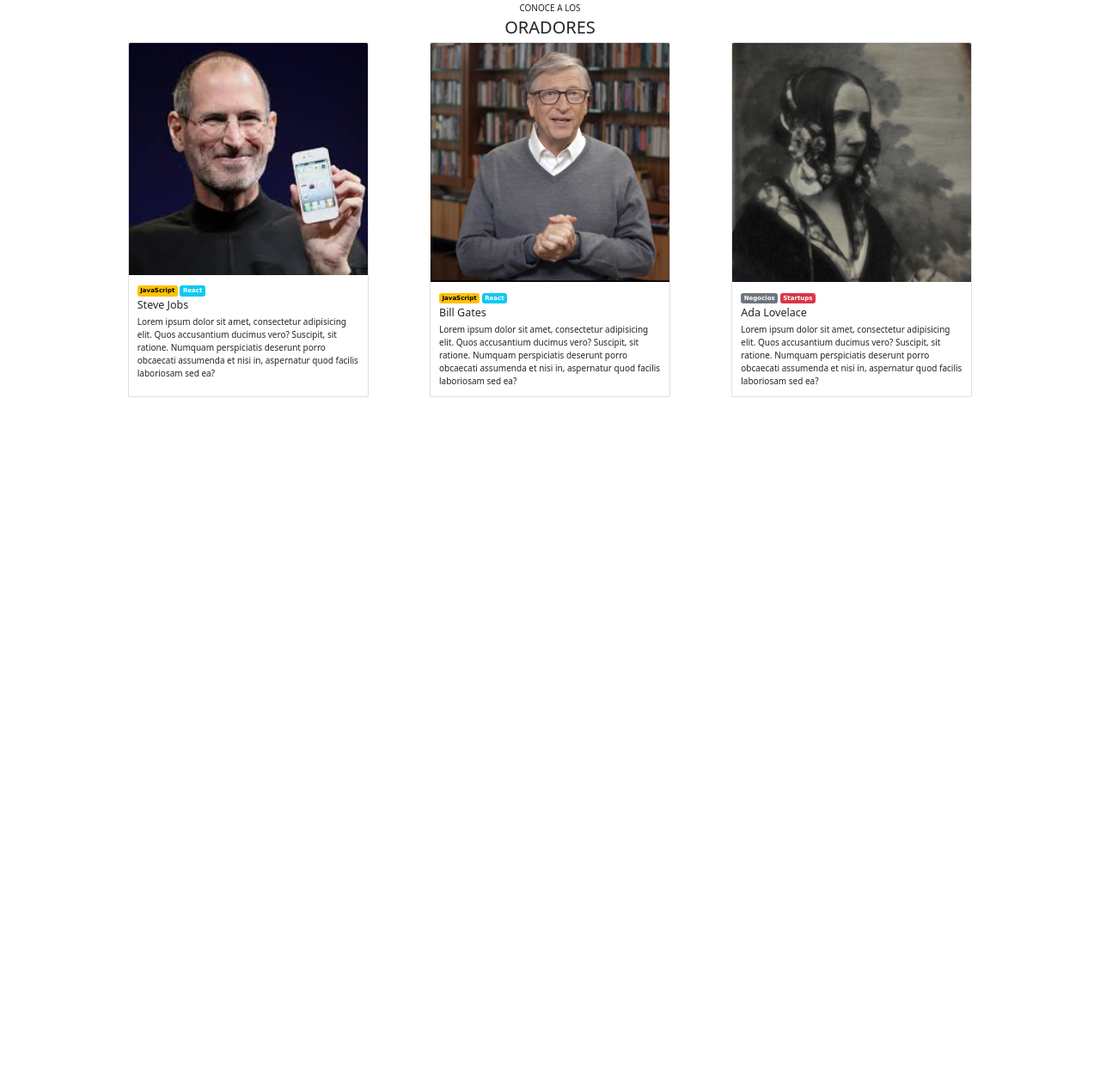
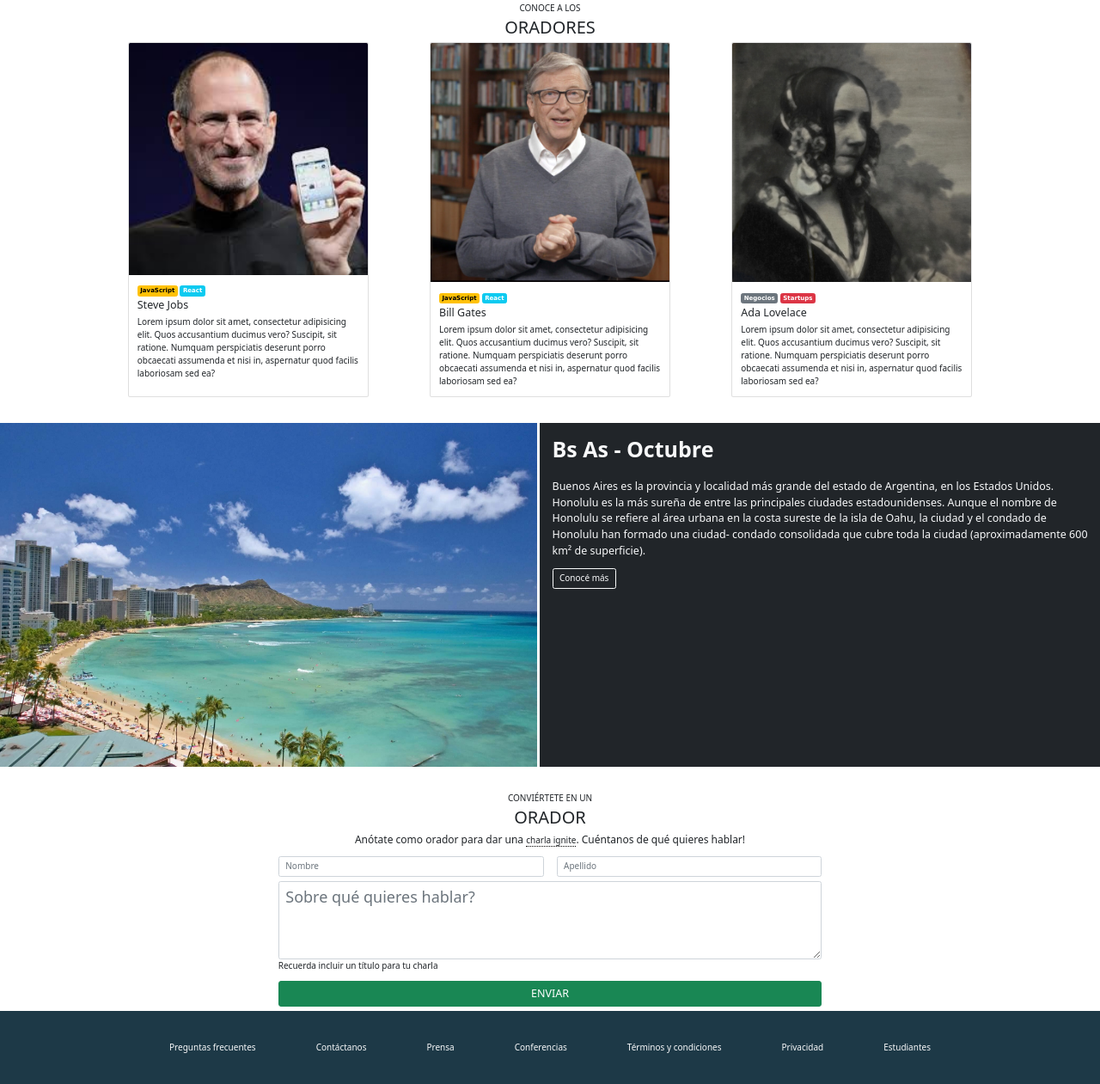
Before and after one commit to lauterre/integrador, a plain HTML site: page index.html in a window 1280 px wide. Shown: the part 574-1835 px from the top of the page at 86% size. Before the commit the page ends 1036 px from the top, so only its background shows below. Drawn offline with nearby package versions, Linux system fonts and the light colour scheme.

Commit message:
modificacion

```diff
--- a/CSS/integrador.css
+++ b/CSS/integrador.css
@@ -28,3 +28,10 @@
     bottom: 9rem;
     right: 12rem;
   }
+  u {
+    border-bottom: 1px dotted #000;
+    text-decoration: none;
+}
+#piepag{
+    background: rgb(29, 57, 71);
+}
--- a/index.html
+++ b/index.html
@@ -5,7 +5,6 @@
 <!-- Required meta tags -->
     <meta charset="utf-8">
     <meta name="viewport" content="width=device-width, initial-scale=1, shrink-to-fit=no">
-
 <!-- Link CSS -->
     <link rel="stylesheet" href="CSS/integrador.css">
     <!-- Bootstrap CSS v5.0.2 -->
@@ -53,7 +52,7 @@
 
     <div class="container1">
 <!-- Imagen -->
-        <img src="Imagenes/ba1.jpg" alt="Buenos Aires" style="width:100%; height: 50rem; filter: brightness(50%);">
+<img src="Imagenes/ba1.jpg" class="img-fluid" alt="Buenos Aires" style="width:100%; height: 50rem; filter: brightness(50%);">
 <!-- Texto -->
             <div class="bottom-right">
             <h2>Conf Bs As</h2>
@@ -65,14 +64,13 @@
                 <button type="button" class="btn btn-outline-light">Quiero ser orador</button>
                 <button type="button" class="btn btn-success">Comprar tickets</button>
             </div>
-
         </div>
     </div>
 
 
 <!-- Cartas -->
         <div class="text-center mt-3">
-            <h6 style="font-weight: lighter;">CONOCE A LOS</h6>
+            <h6 style="font-weight: lighter";>CONOCE A LOS</h6>
             <h2>ORADORES</h2>
         </div>
     <div class="container">
@@ -112,6 +110,89 @@
         </div>
     </div>
 
+<!-- Imagen Honolulu + texto -->
+        <div class="row my-5">
+          <div class="col px-1">
+            <img src="Imagenes/honolulu.jpg" class="img-fluid" alt="Honolulu" width="100%" height="auto">
+          </div>
+          <div class="col bg-dark text-light py-4 px-4">
+            <h1 style="font-weight: bold">
+                Bs As - Octubre
+            </h1>
+            <br>
+            <p class="lead">
+                Buenos Aires es la provincia y localidad más grande del estado de Argentina, en los Estados Unidos. Honolulu es la
+                más sureña de entre las principales ciudades estadounidenses. Aunque el nombre de Honolulu se refiere al área
+                urbana en la costa sureste de la isla de Oahu, la ciudad y el condado de Honolulu han formado una ciudad-
+                condado consolidada que cubre toda la ciudad (aproximadamente 600 km² de superficie).
+            </p>
+            <button type="button" class="btn btn-outline-light">Conocé más</button>
+
+          </div>
+        </div>
+
+<!-- Formulario -->
+
+        <div class="text-center">
+            <h6 style="font-weight: lighter;">CONVIÉRTETE EN UN</h6>
+            <h2>ORADOR</h2>
+            <p style="font-size:larger">Anótate como orador para dar una <u>charla ignite</u>. Cuéntanos de qué quieres hablar! </p>
+        </div>
+
+    <form>
+        <div class="row justify-content-center">
+            <div class="form-group col-3 mb-2">
+                <input type="text" class="form-control" placeholder="Nombre">
+            </div>
+            <div class="form-group col-3">
+                <input type="text" class="form-control" placeholder="Apellido">
+            </div>
+        </div>
+        <div class="row justify-content-center">
+            <div class="col-6">
+                <textarea style="font-size: large;" class="form-control" id="textArea" rows="3" placeholder="Sobre qué quieres hablar?"></textarea>
+            <div>
+                    <p style="font-weight: lighter;">Recuerda incluir un título para tu charla</p>
+            </div>
+            </div>
+        </div>
+        <div class="row justify-content-center">
+            <div class="row col-6">
+                <button type="button" class="btn btn-success btn-lg btn-block">ENVIAR</button>
+            </div>
+        </div>
+    </form>
+
+
+    <!-- Pie de página -->
+
+    <nav class="navbar navbar-expand-lg navbar-dark py-5 mt-2 d-sm-none d-md-block" id="piepag">
+        <div class="collapse navbar-collapse justify-content-evenly">
+          <ul class="navbar-nav ">
+            <li class="nav-item active">
+                <a class="nav-link text-light mx-5" href="#">Preguntas frecuentes</a>
+            </li>
+            <li class="nav-item">
+                <a class="nav-link text-light mx-5" href="#">Contáctanos</a>
+            </li>
+            <li class="nav-item">
+                <a class="nav-link text-light mx-5" href="#">Prensa</a>
+            </li>
+            <li class="nav-item">
+                <a class="nav-link text-light mx-5" href="#">Conferencias</a>
+            </li>
+            <li class="nav-item">
+                <a class="nav-link text-light mx-5" href="#">Términos y condiciones</a>
+            </li>
+            <li class="nav-item">
+                <a class="nav-link text-light mx-5" href="#">Privacidad</a>
+            </li>
+            <li class="nav-item">
+                <a class="nav-link text-light mx-5" href="#">Estudiantes</a>
+            </li>
+          </ul>
+        </div>
+      </nav>
 
 <!-- Bootstrap JavaScript Libraries -->
     <script src="https://cdn.jsdelivr.net/npm/@popperjs/core@2.9.2/dist/umd/popper.min.js" integrity="sha384-IQsoLXl5PILFhosVNubq5LC7Qb9DXgDA9i+tQ8Zj3iwWAwPtgFTxbJ8NT4GN1R8p" crossorigin="anonymous"></script>
```
Lines whose indentation alone changed are shown as unchanged.
